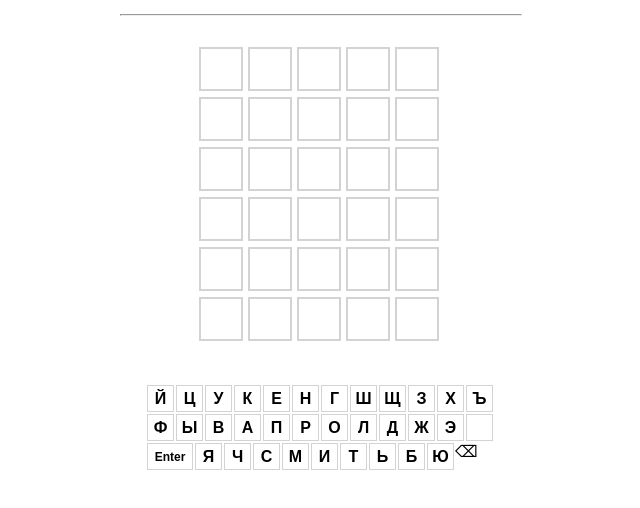
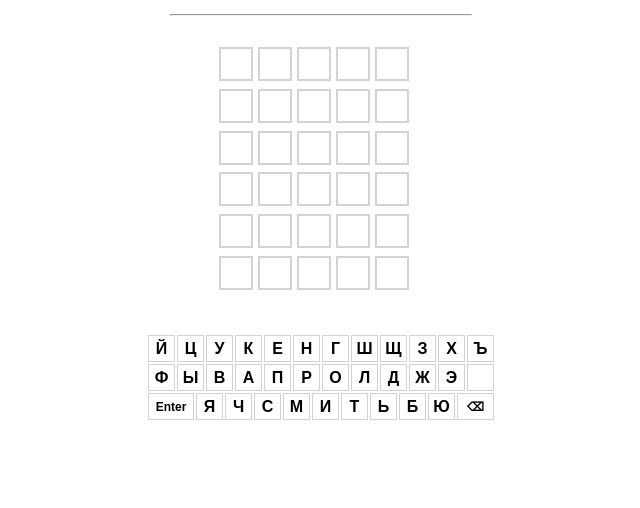
Before and after one commit to rjrizokas/my-web-app-wordly, a website: page index.html in a window 1280 px wide. Shown: the part 40-548 px from the top of the page, without its empty margins (319-959 px from the left). Drawn offline with Linux system fonts and the light colour scheme; no server answers.

Commit message:
Add files via upload

```diff
--- a/wordle.css
+++ b/wordle.css
@@ -6,18 +6,24 @@ body {
 }
 
 hr {
-    width: 400px;
+    width: 300px;
+ display: flex;
+    justify-content: center;
+    align-items: center;
 }
 
 #title {
     font-size: 25px;
     font-weight: bold;
     letter-spacing: 2px;
+ display: flex;
+    justify-content: center;
+    align-items: center;
 }
 
 #board {
-    width: 250px;
-    height: 300px;
+    width: 210px;
+    height: 250px;
     margin: 0 auto;
     margin-top: 3px;
     display: flex;
@@ -27,13 +33,13 @@ hr {
 .tile {
     /* Box */
     border: 2px solid lightgray;
-    width: 40px;
-    height: 40px;
+    width: 30px;
+    height: 30px;
     margin: 2.5px;
 
     /* Text */
     color: black;
-    font-size: 25px;
+    font-size: 20px;
     font-weight: bold;
     display: flex;
     justify-content: center;
@@ -60,11 +66,13 @@ hr {
 
 
 .keyboard-row {
-    width: 350px;
+    width: 400px;
 
     margin: 0 auto;
     display: flex;
     flex-wrap: wrap;
+    justify-content: center;
+    align-items: center;
 }
 
 .key-tile {
@@ -81,6 +89,10 @@ hr {
     align-items: center;
 }
 
+.key-tile:hover {
+    background-color: #e0e0e0; /* Цвет фона при наведении */
+}
+
 .enter-key-tile {
     width: 44px;
     height: 25px;
@@ -94,3 +106,26 @@ hr {
     justify-content: center;
     align-items: center;
 }
+
+.enter-key-tile:hover {
+    background-color: #e0e0e0; /* Цвет фона при наведении */
+}
+
+
+.backspace-key-tile {
+    width: 35px;
+    height: 25px;
+    margin: 1px;
+    border: 1px solid lightgray;
+
+    /* Text */
+    font-size: 12px;
+    font-weight: bold;
+    display: flex;
+    justify-content: center;
+    align-items: center;
+}
+
+.backspace-key-tile:hover {
+    background-color: #e0e0e0; /* Цвет фона при наведении */
+}
--- a/wordle.js
+++ b/wordle.js
@@ -93,7 +93,8 @@ function intialize() {
 const keyMapping = {
     'KeyQ': 'Й', 'KeyW': 'Ц', 'KeyE': 'У', 'KeyR': 'К', 'KeyT': 'Е', 'KeyY': 'Н', 'KeyU': 'Г', 'KeyI': 'Ш', 'KeyO': 'Щ', 'KeyP': 'З', 'Key[': 'Х', 'Key]': 'Ъ',
     'KeyA': 'Ф', 'KeyS': 'Ы', 'KeyD': 'В', 'KeyF': 'А', 'KeyG': 'П', 'KeyH': 'Р', 'KeyJ': 'О', 'KeyK': 'Л', 'KeyL': 'Д', 'Key;': 'Ж', 'Key"': 'Э',
-    'KeyZ': 'Я', 'KeyX': 'Ч', 'KeyC': 'С', 'KeyV': 'М', 'KeyB': 'И', 'KeyN': 'Т', 'KeyM': 'Ь', 'KeyБ': 'Б', 'Key>': 'Ю'
+    'KeyZ': 'Я', 'KeyX': 'Ч', 'KeyC': 'С', 'KeyV': 'М', 'KeyB': 'И', 'KeyN': 'Т', 'KeyM': 'Ь', 'KeyБ': 'Б', 'Key>': 'Ю',
+    'Backspace': 'Backspace'
 };
 
 function getLetterFromKeyCode(keyCode) {
```
